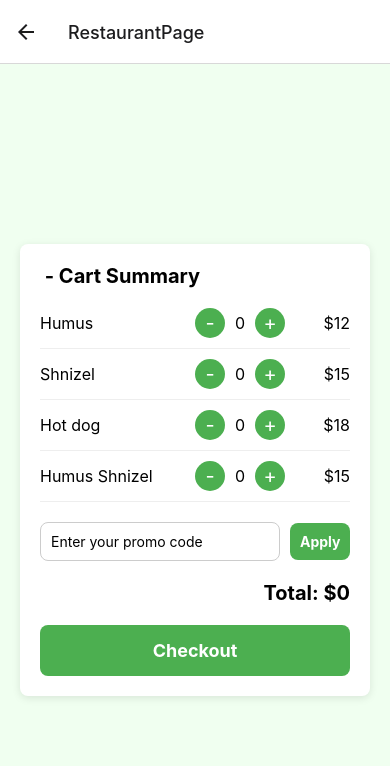
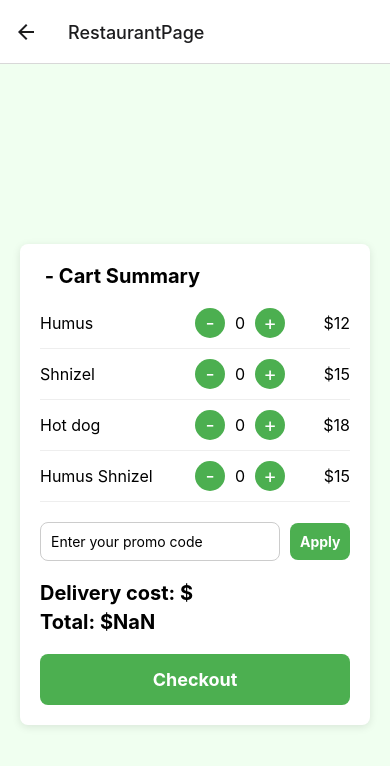
Before and after one commit to yona5686/foodieRep, a React Native app: screen /RestaurantPage in a window 390 px wide. Shown: the top 766 px of the page. Built offline with nearby package versions, Linux system fonts and the light colour scheme.

Commit message:
finished buy dishes

```diff
--- a/ResContext.js
+++ b/ResContext.js
@@ -4,7 +4,7 @@ const ResContext = createContext();
 
 export const ResProvider = ({ children }) => {
 
-    const [restaurant, setRestaurant] = useState("ds");
+    const [restaurant, setRestaurant] = useState({});
 
     return (
         <ResContext.Provider value={{ restaurant, setRestaurant }}>
--- a/components/PromoCodeComp.jsx
+++ b/components/PromoCodeComp.jsx
@@ -1,9 +1,14 @@
 import { View, TextInput, TouchableOpacity, StyleSheet, Text } from "react-native"
 import { useState } from "react";
 
-export default function PromoCodeComp() {
+export default function PromoCodeComp({ setDelCost }) {
 
-    const [promoCode, setPromoCode] = useState('');
+    const [promoCode, setPromoCode] = useState("");
+
+    function checkPromo() {
+        if(promoCode == "TCB" || promoCode == "tcb" || promoCode == "Tcb")
+            setDelCost(0);
+    }
 
     return(
         <View style={styles.promoContainer}>
@@ -13,7 +18,7 @@ export default function PromoCodeComp() {
                 value={promoCode}
                 onChangeText={setPromoCode}
             />
-            <TouchableOpacity style={styles.applyButton}>
+            <TouchableOpacity style={styles.applyButton} onPress={() => checkPromo()}>
                 <Text style={styles.applyButtonText}>Apply</Text>
             </TouchableOpacity>
         </View>
--- a/pages/RestaurantPage.js
+++ b/pages/RestaurantPage.js
@@ -1,32 +1,35 @@
-import React, { useState } from 'react';
-import { View, Text, StyleSheet, TextInput, TouchableOpacity, ScrollView, Image } from 'react-native';
+import React, { useState, useEffect } from 'react';
+import { View, Text, StyleSheet, TouchableOpacity, ScrollView, Image } from 'react-native';
 import { useResContext } from '../ResContext';
 import PromoCodeComp from '../components/PromoCodeComp';
 
 export default function RestaurantPage() {
+
     const { restaurant } = useResContext();
 
+    const [delCost, setDelCost] = useState(restaurant.deliveryCost);
+
     const [dishes, setDishes] = useState([//example get dishes of restaurant
-        { id: '0', name: 'Humus', price: 12 },
-        { id: '1', name: 'Shnizel', price: 15 },
-        { id: '2', name: 'Hot dog', price: 18 },
-        { id: '3', name: 'Humus Shnizel', price: 15 },
+        { name: 'Humus', price: 12 },
+        { name: 'Shnizel', price: 15 },
+        { name: 'Hot dog', price: 18 },
+        { name: 'Humus Shnizel', price: 15 },
     ]);
 
     const [quantities, setQuantities] = useState(dishes.reduce((arr, dish) => {
-        arr[dish.id] = 0;
+        arr[dish.name] = 0;
         return arr;
     }, {}));
 
-    const handleQuantityChange = (id, amount) => {
+    const handleQuantityChange = (name, amount) => {
         setQuantities(prevQuantities => ({
             ...prevQuantities,
-            [id]: prevQuantities[id] + amount,
+            [name]: prevQuantities[name] + amount,
         }));
     };
 
     const calculateTotal = () => {
-        return dishes.reduce((total, dish) => total + (dish.price * (quantities[dish.id])), 0);
+        return dishes.reduce((total, dish) => total + (dish.price * (quantities[dish.name])), 0) + restaurant.deliveryCost;
     };
 
     return (
@@ -35,21 +38,26 @@ export default function RestaurantPage() {
             <View style={styles.cartContainer}>
                 <Text style={styles.subHeader}>{restaurant.name} - Cart Summary</Text>
                 {dishes.map((item) => (
-                    <View style={styles.dishContainer} key={item.id}>
+                    <View style={styles.dishContainer} key={item.name}>
                         <Text style={styles.dishName}>{item.name}</Text>
                         <View style={styles.quantityContainer}>
-                            <TouchableOpacity onPress={() => (quantities[item.id]>0)? handleQuantityChange(item.id, -1): {}} style={styles.quantityButton}>
+                            <TouchableOpacity onPress={() => (quantities[item.name]>0)? handleQuantityChange(item.name, -1): {}} style={styles.quantityButton}>
                                 <Text style={styles.quantityButtonText}>-</Text>
                             </TouchableOpacity>
-                            <Text style={styles.quantityText}>{quantities[item.id]}</Text>
-                            <TouchableOpacity onPress={() => handleQuantityChange(item.id, 1)} style={styles.quantityButton}>
+                            <Text style={styles.quantityText}>{quantities[item.name]}</Text>
+                            <TouchableOpacity onPress={() => handleQuantityChange(item.name, 1)} style={styles.quantityButton}>
                                 <Text style={styles.quantityButtonText}>+</Text>
                             </TouchableOpacity>
                         </View>
                         <Text style={styles.priceText}>${item.price}</Text>
                     </View>
                 ))}
-                <PromoCodeComp/>
+                <PromoCodeComp setDelCost = {setDelCost}/>
+                { delCost != 0 ? (
+                    <Text style={styles.deliveryCostText}>Delivery cost: ${delCost}</Text>
+                ) : (
+                    <Text style={{...styles.deliveryCostText, color: "green"}}>Free Delivery</Text>
+                )}
                 <Text style={styles.totalText}>Total: ${calculateTotal()}</Text>
                 <TouchableOpacity style={styles.checkoutButton}>
                     <Text style={styles.checkoutButtonText}>Checkout</Text>
@@ -124,11 +132,17 @@ const styles = StyleSheet.create({
         flex: 1,
         textAlign: 'right',
     },
+    deliveryCostText: {
+        fontSize: 20,
+        fontWeight: 'bold',
+        marginBottom: 5,
+        textAlign: 'left',
+    },
     totalText: {
         fontSize: 20,
         fontWeight: 'bold',
         marginBottom: 20,
-        textAlign: 'right',
+        textAlign: 'left',
     },
     checkoutButton: {
         backgroundColor: '#4caf50',
```
Also changed, not shown: components/DishSelect.jsx (deleted, +0 -10 lines).
